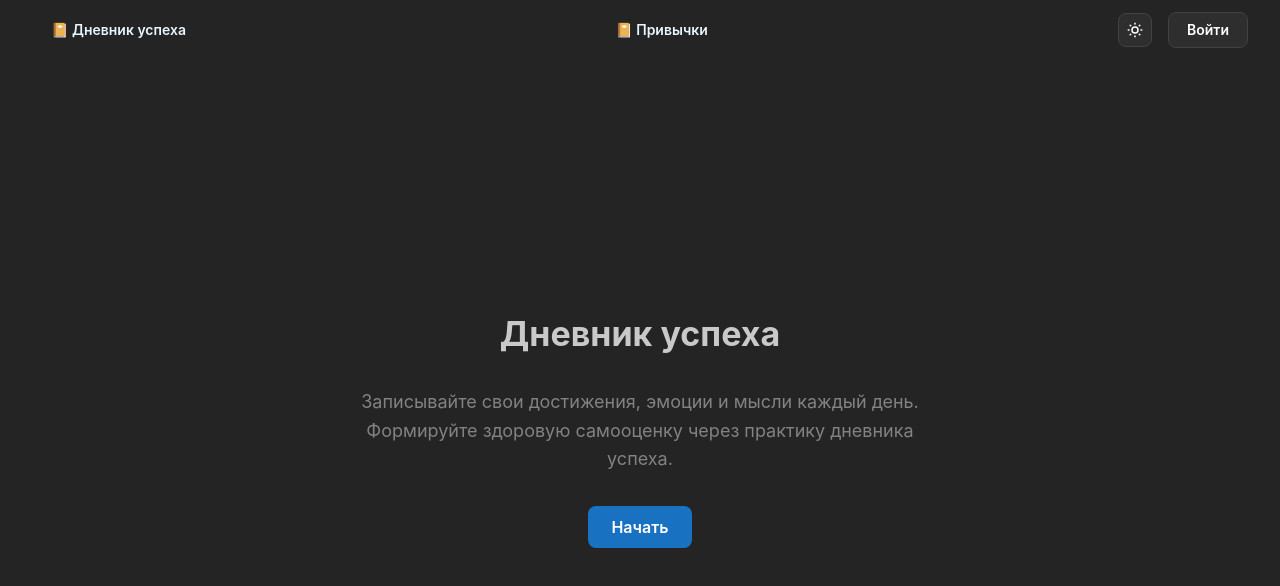
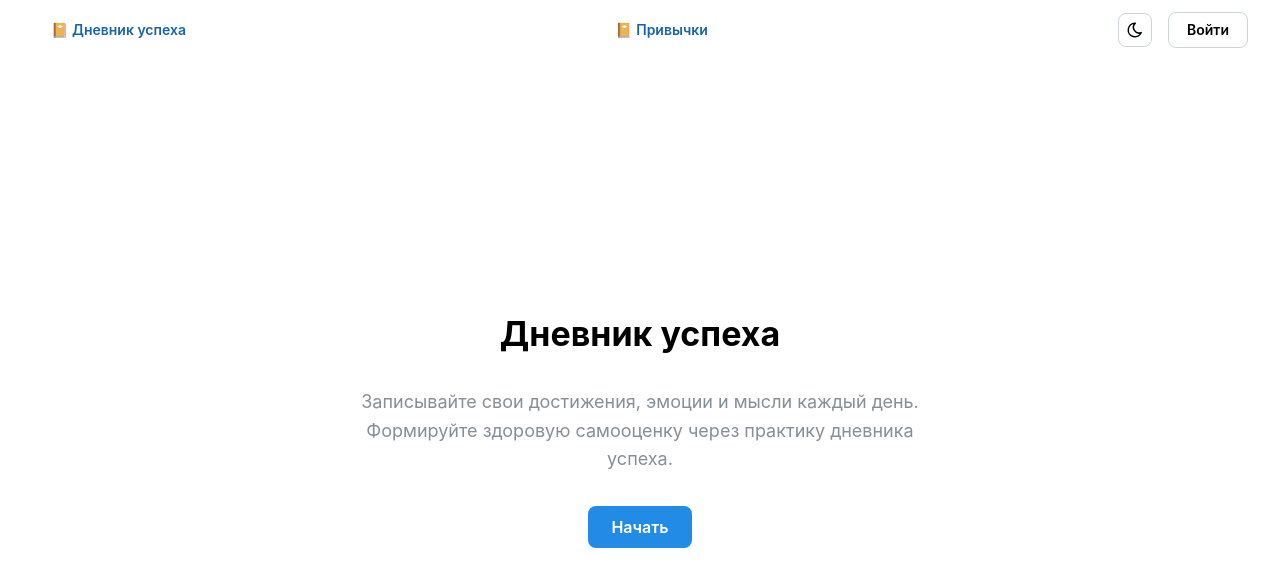
Before and after one commit to Alexey-Krivcikov/habits-tracker, a Next.js app: page / in a window 1280 px wide. Shown: the top 586 px of the page. Built offline with nearby package versions, Linux system fonts and the light colour scheme.

Commit message:
refactor: updated defaultColorScheme

```diff
--- a/src/shared/providers/MantineProvider.tsx
+++ b/src/shared/providers/MantineProvider.tsx
@@ -3,5 +3,5 @@
 import { MantineProvider } from "@mantine/core";
 
 export function MantineProviders({ children }: { children: React.ReactNode }) {
-  return <MantineProvider defaultColorScheme="dark">{children}</MantineProvider>;
+  return <MantineProvider defaultColorScheme="auto">{children}</MantineProvider>;
 }
```
